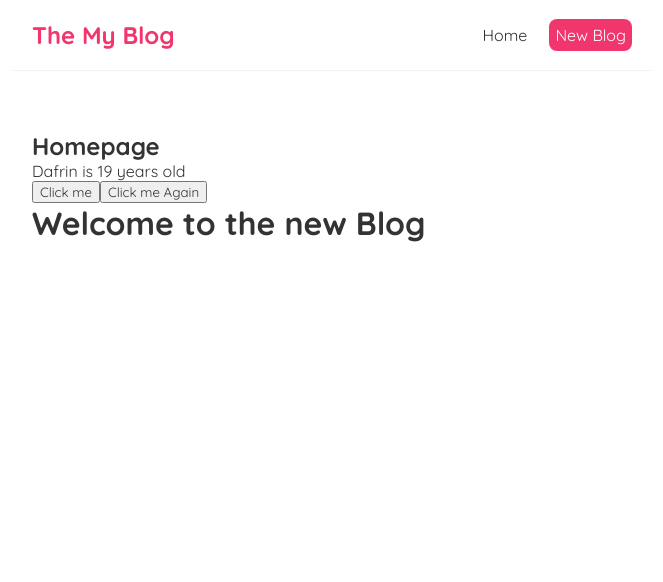
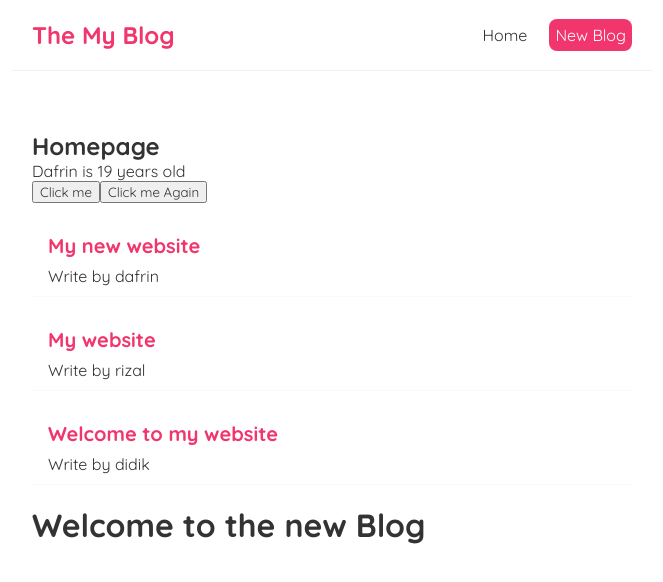
Before and after one commit to destroylord/learn-reactjs, a React (Create React App) app: page / in a window 1280 px wide. Shown: the top 582 px of the page, without its empty margins (308-971 px from the left). Built offline with nearby package versions, Linux system fonts and the light colour scheme.

Commit message:
outputing list

```diff
--- a/src/Home.js
+++ b/src/Home.js
@@ -6,6 +6,11 @@
     // let name = 'Dafrin';
     const [name, setName] = useState('Dafrin');
     const [age, setAge] = useState(19);
+    const [blogs, setBlogs] = useState([
+        {title : 'My new website', body : 'lorem ipsum..', author : 'dafrin', id : 1},
+        {title : 'My website', body : 'lorem ipsum..', author : 'rizal', id : 2},
+        {title : 'Welcome to my website', body : 'lorem ipsum..', author : 'didik', id : 3}
+    ]);
 
     const handleClick = () => {
         setName('FAHMI DAFRIN MAULANA');
@@ -21,6 +26,12 @@
             <p>{name} is {age} years old</p>
             <button onClick={handleClick}>Click me</button>
             <button onClick={ () => handleClickAgain('dafrin') }>Click me Again</button>
+                {blogs.map((blog) => (
+                    <div className="blog-preview" key={blog.id} >
+                        <h2>{blog.title}</h2>
+                        <p>Write by {blog.author}</p>
+                    </div>
+                ))}
         </div>
      );
 }
```
Also changed, not shown: 1 other file (tests, documents, lock files or other folders).
